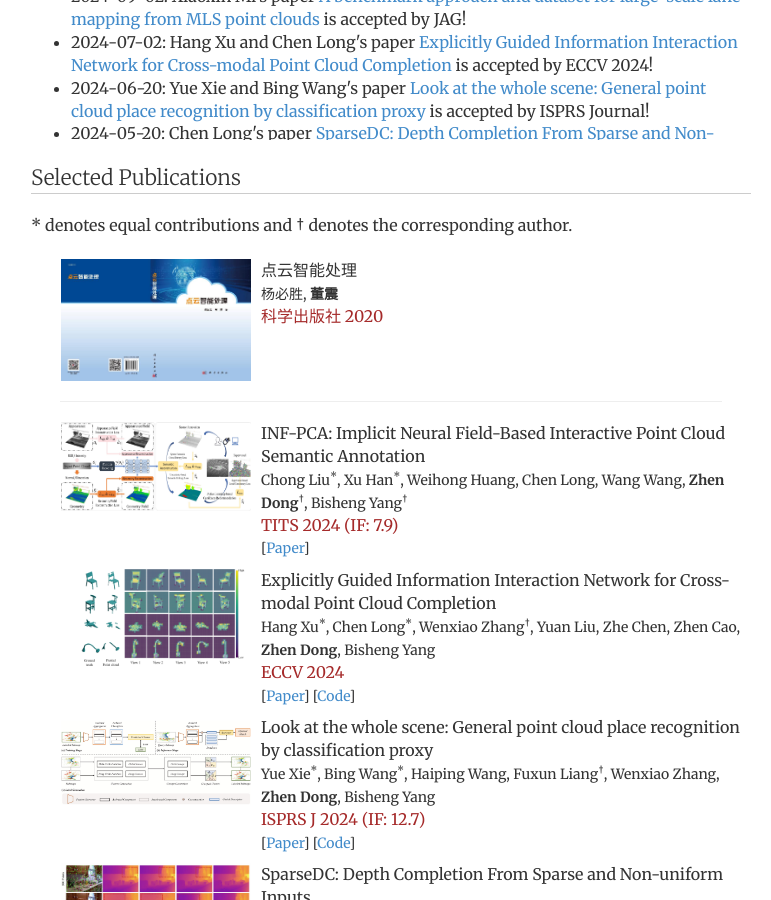
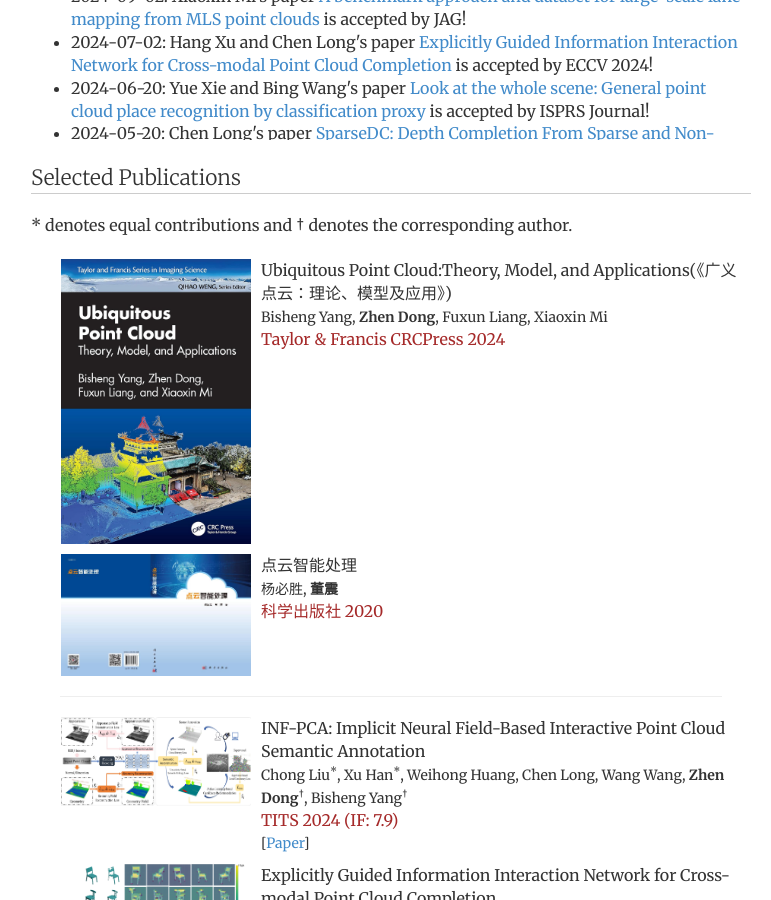
Before and after one commit to dongzhenwhu/dongzhenwhu.github.io, a Jekyll site: the page built from index.html, in a window 1280 px wide and 900 px high, scrolled down 634 px. Shown: the whole window, without its empty margins (249-1020 px from the left). Built offline with Jekyll 4.4.1, drawn with Linux system fonts in a browser that asks for light colours.

Commit message:
add BOOK-Ubiquitous point cloud

```diff
--- a/index.html
+++ b/index.html
@@ -60,6 +60,27 @@
 	* denotes equal contributions and &dagger; denotes the corresponding author.<br><br>
 
 	<!-- 置顶文章  -->
+
+	<div class="before-item" >
+		<div class="pubimg">
+			<img  class="pubpic" src="publications/teasers/Ubiquitous.jpg" >
+		</div>
+		<div class="pubdsp">
+			<span class=pubtitle >
+				Ubiquitous Point Cloud:Theory, Model, and Applications(《广义点云：理论、模型及应用》)<br>
+			</span>
+			<span class=pubauthor >
+				Bisheng Yang, <b>Zhen Dong</b>, Fuxun Liang, Xiaoxin Mi<br>
+			</span>
+			<span class=publoc >
+				Taylor & Francis CRCPress 2024<br>
+			</span>
+			<!-- <span class=publink>
+				[<a href="">Book</a>]
+			<br></span> -->
+		</div>
+	</div>
+
 
 	<div class="before-item" >
 		<div class="pubimg">
```
Also changed, not shown: publications/teasers/Ubiquitous.jpg (added).
